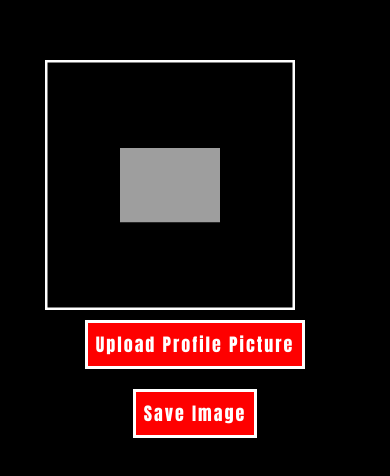
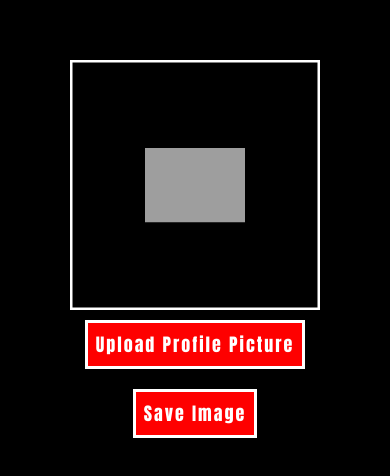
Before and after one commit to gigabit-eth/gme-headband-generator, a plain HTML site: page index.html in a window 390 px wide. Shown: the part 168-644 px from the top of the page. Drawn offline with nearby package versions, Linux system fonts and the light colour scheme.

Commit message:
css fix on mobile

```diff
--- a/index.html
+++ b/index.html
@@ -103,15 +103,33 @@
             }
 
             @media screen and (max-width: 768px) {
-              /* Adjust 768px to the desired mobile screen width */
               #container-wrapper {
-                width: 100%;
+                width: 100%; /* Full width of its parent */
               }
               #canvas-container {
-                max-width: 300px;
-                max-height: 300px;
-                margin: auto;
-                overflow: hidden; /* Hide any potential overflow */
+                width: 100%; /* Take full width to utilize the space */
+                max-width: 300px; /* But don't grow beyond 300px */
+                max-height: 300px; /* Same for height */
+                margin: auto; /* Center horizontally */
+                overflow: hidden; /* Hide overflow */
+                display: flex; /* Use flexbox to center content */
+                justify-content: center; /* Center horizontally */
+                align-items: center; /* Center vertically */
+              }
+              .konvajs-content {
+                width: 100%; /* Let it fill the container */
+                max-width: 250px; /* But don't exceed 250px */
+                height: auto; /* Adjust height automatically */
+                position: relative;
+                user-select: none;
+              }
+              .konvajs-content canvas {
+                width: 100% !important; /* Override inline styles for responsiveness */
+                height: auto !important; /* Maintain aspect ratio */
+                max-width: 250px; /* Respect the max-width of .konvajs-content */
+                position: absolute;
+                top: 0;
+                left: 0;
               }
             }
           </style>
```
